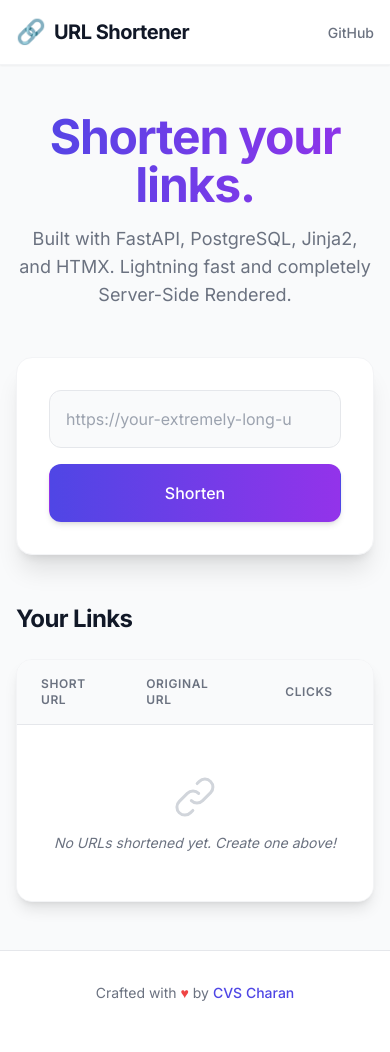
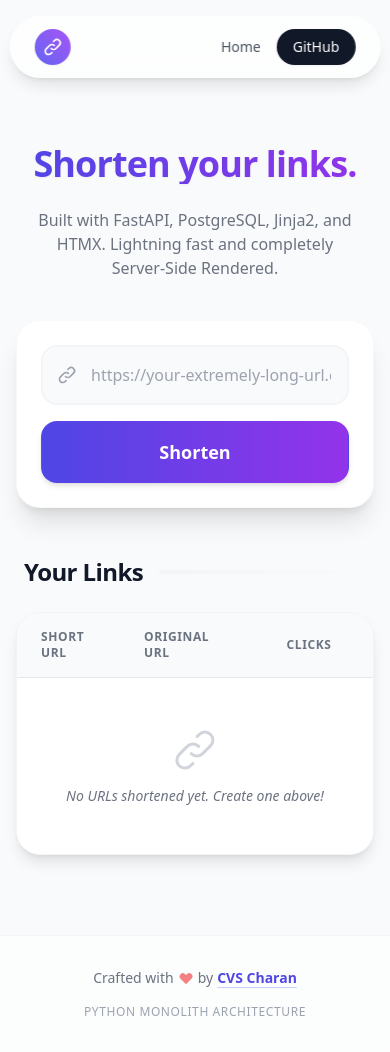
Before and after one commit to CVSCharan/py-url-shortener-monolith, a FastAPI app: page / in a window 390 px wide. Before the commit the page ends 1001 px from the top, so only its background shows below. Run offline with FastAPI, Linux system fonts and the light colour scheme; data that the repository does not hold is empty; some libraries are stand-ins or nearby versions.

Commit message:
Update UI with Dynamic Island and fully responsive footer

```diff
--- a/templates/index.html
+++ b/templates/index.html
@@ -16,46 +16,51 @@
         .htmx-request .htmx-indicator { display: inline-block; }
     </style>
 </head>
-<body class="bg-gray-50 min-h-screen flex flex-col selection:bg-indigo-100 selection:text-indigo-900">
+<body class="bg-gray-50 min-h-screen flex flex-col selection:bg-indigo-100 selection:text-indigo-900 font-sans">
 
-    <!-- Navbar -->
-    <nav class="bg-white shadow-sm border-b border-gray-100 sticky top-0 z-50">
-        <div class="max-w-5xl mx-auto px-4 sm:px-6 lg:px-8">
-            <div class="flex justify-between h-16 items-center">
-                <div class="flex-shrink-0 flex items-center gap-2">
-                    <span class="text-2xl">🔗</span>
-                    <span class="font-bold text-xl text-gray-900 tracking-tight">URL Shortener</span>
+    <!-- Dynamic Island Navbar -->
+    <div class="fixed top-4 left-1/2 -translate-x-1/2 w-[95%] max-w-4xl z-50 transition-all duration-300">
+        <nav class="bg-white/70 backdrop-blur-md shadow-lg border border-white/40 rounded-full px-6 py-3 flex justify-between items-center">
+            <div class="flex items-center gap-3">
+                <div class="bg-gradient-to-tr from-indigo-500 to-purple-500 p-2 rounded-full text-white shadow-sm flex items-center justify-center">
+                    <svg class="w-5 h-5" fill="none" stroke="currentColor" viewBox="0 0 24 24" xmlns="http://www.w3.org/2000/svg"><path stroke-linecap="round" stroke-linejoin="round" stroke-width="2" d="M13.828 10.172a4 4 0 00-5.656 0l-4 4a4 4 0 105.656 5.656l1.102-1.101m-.758-4.899a4 4 0 005.656 0l4-4a4 4 0 00-5.656-5.656l-1.1 1.1"></path></svg>
                 </div>
-                <div>
-                    <a href="https://github.com/CVSCharan" target="_blank" class="text-gray-500 hover:text-indigo-600 transition-colors text-sm font-medium">GitHub</a>
-                </div>
+                <span class="font-bold text-lg text-gray-900 tracking-tight hidden sm:block">Shortener</span>
             </div>
-        </div>
-    </nav>
 
-    <!-- Main Content -->
-    <main class="flex-grow max-w-5xl mx-auto px-4 py-12 sm:px-6 lg:px-8 w-full">
+            <div class="flex items-center gap-4">
+                <a href="#" class="text-sm font-medium text-gray-600 hover:text-indigo-600 transition-colors">Home</a>
+                <a href="https://github.com/CVSCharan" target="_blank" class="px-4 py-2 rounded-full bg-gray-900 text-white text-sm font-medium hover:bg-gray-800 transition-colors shadow-sm">GitHub</a>
+            </div>
+        </nav>
+    </div>
+
+    <!-- Main Content (Added pt-28 to offset the fixed dynamic island) -->
+    <main class="flex-grow max-w-5xl mx-auto px-4 pt-32 pb-12 sm:px-6 lg:px-8 w-full flex flex-col justify-center">
 
         <!-- Hero Section -->
-        <div class="text-center mb-12">
-            <h1 class="text-5xl font-extrabold tracking-tight text-transparent bg-clip-text bg-gradient-to-r from-indigo-600 to-purple-600 mb-4">
+        <div class="text-center mb-10 sm:mb-16 mt-4 sm:mt-10">
+            <h1 class="text-4xl sm:text-5xl md:text-6xl font-extrabold tracking-tight text-transparent bg-clip-text bg-gradient-to-r from-indigo-600 to-purple-600 mb-6 drop-shadow-sm">
                 Shorten your links.
             </h1>
-            <p class="text-lg text-gray-500 max-w-2xl mx-auto">
+            <p class="text-base sm:text-lg text-gray-500 max-w-2xl mx-auto px-4">
                 Built with FastAPI, PostgreSQL, Jinja2, and HTMX. Lightning fast and completely Server-Side Rendered.
             </p>
         </div>
 
         <!-- Shortener Card -->
-        <div class="bg-white rounded-2xl shadow-xl border border-gray-100 overflow-hidden mb-12 transform transition-all hover:shadow-2xl duration-300">
-            <div class="p-8">
+        <div class="bg-white rounded-3xl shadow-xl border border-gray-100/50 overflow-hidden mb-12 transform transition-all hover:shadow-2xl hover:-translate-y-1 duration-300">
+            <div class="p-6 sm:p-10">
                 <form hx-post="/shorten" hx-target="#url-table-container" hx-swap="innerHTML" class="flex flex-col sm:flex-row gap-4">
-                    <div class="flex-1 relative">
+                    <div class="flex-1 relative group">
+                        <div class="absolute inset-y-0 left-0 pl-4 flex items-center pointer-events-none text-gray-400 group-focus-within:text-indigo-500 transition-colors">
+                            <svg class="w-5 h-5" fill="none" stroke="currentColor" viewBox="0 0 24 24"><path stroke-linecap="round" stroke-linejoin="round" stroke-width="2" d="M13.828 10.172a4 4 0 00-5.656 0l-4 4a4 4 0 105.656 5.656l1.102-1.101m-.758-4.899a4 4 0 005.656 0l4-4a4 4 0 00-5.656-5.656l-1.1 1.1"></path></svg>
+                        </div>
                         <input type="url" name="target_url" placeholder="https://your-extremely-long-url.com/article/123" required
-                            class="w-full pl-4 pr-12 py-4 rounded-xl border border-gray-200 bg-gray-50 text-gray-900 focus:outline-none focus:ring-2 focus:ring-indigo-500 focus:bg-white focus:border-transparent transition-all duration-200">
+                            class="w-full pl-12 pr-4 py-4 rounded-2xl border-2 border-gray-100 bg-gray-50 text-gray-900 focus:outline-none focus:ring-0 focus:border-indigo-500 focus:bg-white transition-all duration-200 text-base sm:text-lg">
                     </div>
                     <button type="submit"
-                        class="inline-flex items-center justify-center px-8 py-4 border border-transparent text-base font-medium rounded-xl text-white bg-gradient-to-r from-indigo-600 to-purple-600 hover:from-indigo-700 hover:to-purple-700 shadow-md hover:shadow-lg focus:outline-none focus:ring-2 focus:ring-offset-2 focus:ring-indigo-500 transition-all duration-200">
+                        class="inline-flex items-center justify-center px-8 py-4 border border-transparent text-lg font-bold rounded-2xl text-white bg-gradient-to-r from-indigo-600 to-purple-600 hover:from-indigo-700 hover:to-purple-700 shadow-md hover:shadow-indigo-500/30 focus:outline-none focus:ring-2 focus:ring-offset-2 focus:ring-indigo-500 transition-all duration-200">
                         Shorten
                         <svg class="ml-2 -mr-1 h-5 w-5 htmx-indicator animate-spin" xmlns="http://www.w3.org/2000/svg" fill="none" viewBox="0 0 24 24">
                             <circle class="opacity-25" cx="12" cy="12" r="10" stroke="currentColor" stroke-width="4"></circle>
@@ -67,12 +72,13 @@
         </div>
 
         <!-- Links Section -->
-        <div>
-            <div class="flex items-center justify-between mb-6">
-                <h2 class="text-2xl font-bold text-gray-900 tracking-tight">Your Links</h2>
+        <div class="mb-8">
+            <div class="flex items-center justify-between mb-6 px-2">
+                <h2 class="text-2xl font-extrabold text-gray-900 tracking-tight">Your Links</h2>
+                <div class="h-1 flex-1 bg-gradient-to-r from-gray-100 to-transparent ml-4 rounded-full"></div>
             </div>
 
-            <div id="url-table-container" class="bg-white rounded-2xl shadow-lg border border-gray-100 overflow-hidden">
+            <div id="url-table-container" class="bg-white rounded-3xl shadow-lg border border-gray-100 overflow-hidden">
                 <!-- We use an include so we can reuse just the table HTML in our HTMX response -->
                 {% include 'partials/url_list.html' %}
             </div>
@@ -80,15 +86,20 @@
     </main>
 
     <!-- Footer -->
-    <footer class="bg-white border-t border-gray-200 mt-auto">
-        <div class="max-w-5xl mx-auto px-4 sm:px-6 lg:px-8 py-8">
-            <div class="text-center text-sm text-gray-500">
-                <p>
-                    Crafted with <span class="text-red-500">♥</span> by
-                    <a href="https://charan-cvs.dev" target="_blank" class="font-medium text-indigo-600 hover:text-indigo-800 transition-colors">
+    <footer class="bg-white/50 backdrop-blur-sm border-t border-gray-100 mt-auto py-8">
+        <div class="max-w-5xl mx-auto px-4 sm:px-6 lg:px-8">
+            <div class="flex flex-col sm:flex-row items-center justify-between gap-4">
+                <div class="text-sm text-gray-500 flex items-center gap-1 font-medium">
+                    Crafted with
+                    <svg class="w-4 h-4 text-red-500 animate-pulse" fill="currentColor" viewBox="0 0 20 20"><path fill-rule="evenodd" d="M3.172 5.172a4 4 0 015.656 0L10 6.343l1.172-1.171a4 4 0 115.656 5.656L10 17.657l-6.828-6.829a4 4 0 010-5.656z" clip-rule="evenodd"></path></svg>
+                    by
+                    <a href="https://charan-cvs.dev" target="_blank" class="text-indigo-600 hover:text-indigo-800 transition-colors font-bold underline decoration-indigo-200 underline-offset-4">
                         CVS Charan
                     </a>
-                </p>
+                </div>
+                <div class="text-xs text-gray-400 font-medium uppercase tracking-wider">
+                    Python Monolith Architecture
+                </div>
             </div>
         </div>
     </footer>
```
